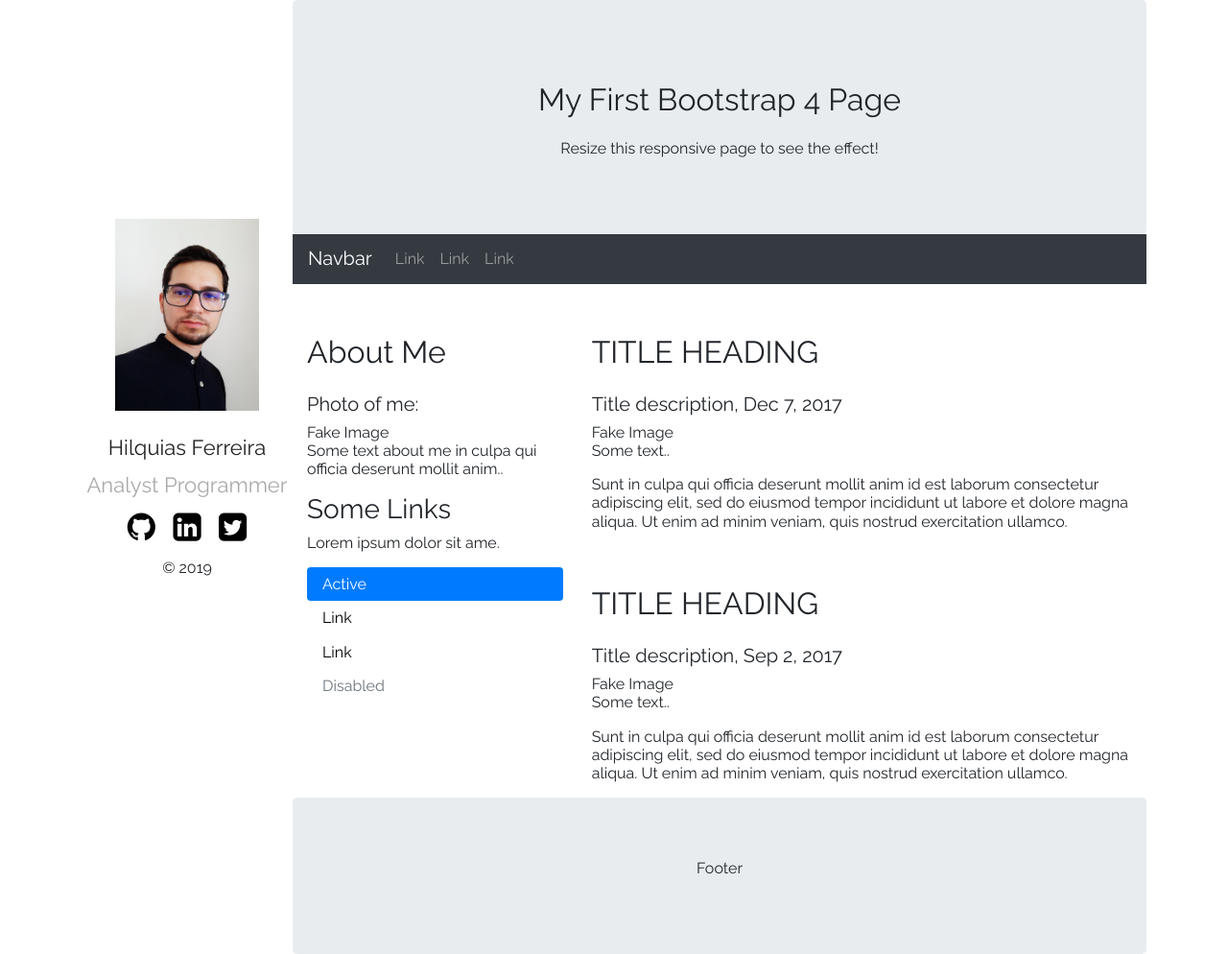
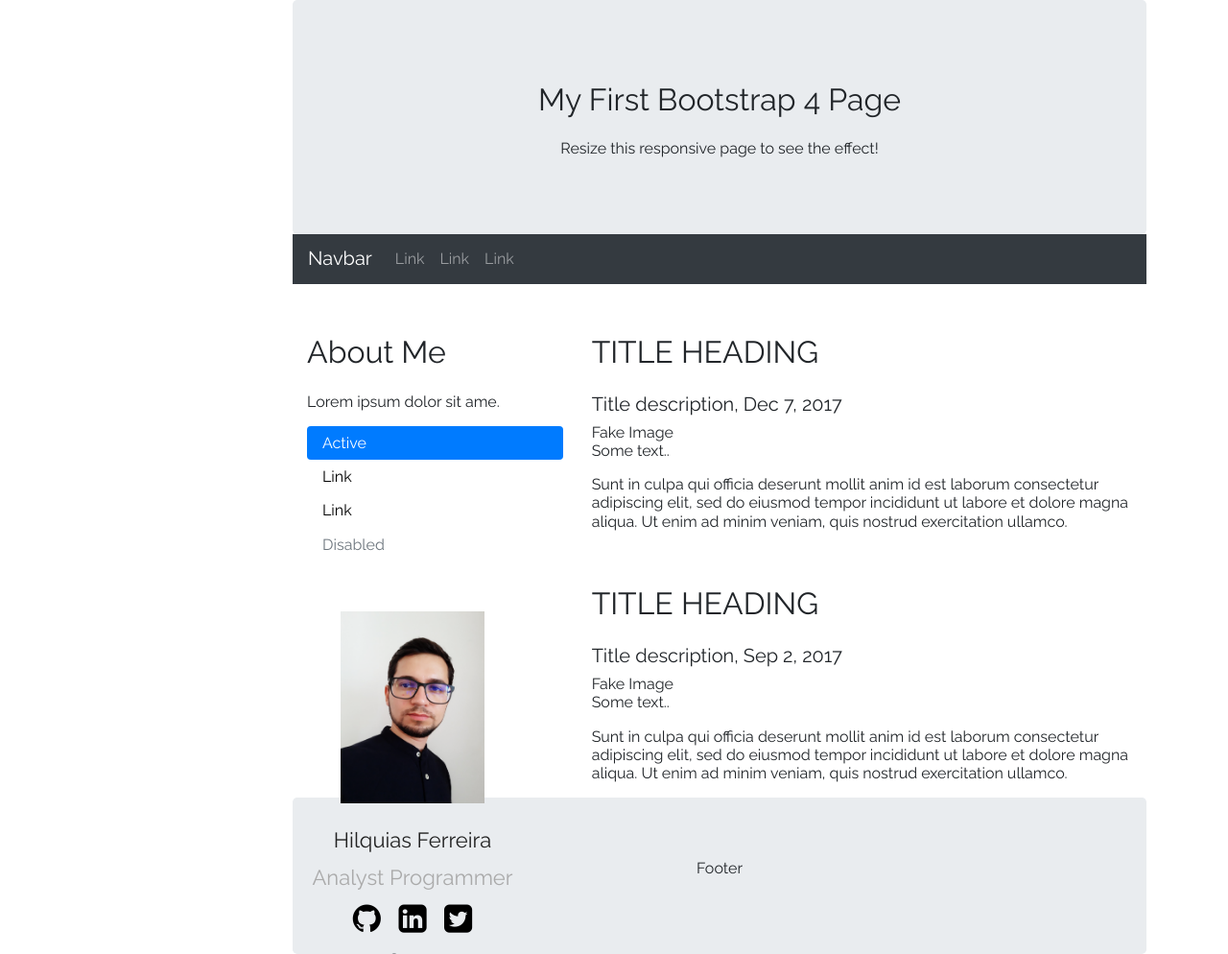
Before and after one commit to hilquiasferreira/hilquiasferreira.github.io, a Jekyll site: the page built from index.md, in a window 1280 px wide and 994 px high. Shown: the whole window at 96% size. Built offline with Jekyll 4.4.1, drawn with Linux system fonts in a browser that asks for light colours.

Commit message:
homefile

```diff
--- a/_layouts/default.html
+++ b/_layouts/default.html
@@ -5,17 +5,6 @@
 </head>
 <body>
 	<main class="container">
-		<section class="about">
-			<img src="{{ "/assets/portfolio.png" | relative_url }}" alt="{{ site.plainwhite.name }}">
-			<h2>{{ site.plainwhite.name }}</h2>
-			<p class="tagline">{{ site.plainwhite.tagline }}</p>
-			<ul class="social">
-				<a href="https://github.com/{{ site.plainwhite.social_links.github }}"><li><i class="icon-github-circled"></i></li></a>
-				<a href="https://linkedin.com/{{ site.plainwhite.social_links.linkedIn }}"><li><i class="icon-linkedin-squared"></i></li></a>
-				<a href="https://twitter.com/{{ site.plainwhite.social_links.twitter }}"><li><i class="icon-twitter-squared"></i></li></a>
-			</ul>
-			<p>&copy; 2019</p>
-		</section>
 		<section class="content">
 			{{ content }}
 		</section>
--- a/_layouts/home.html
+++ b/_layouts/home.html
@@ -31,10 +31,18 @@ layout: default
 	<div class="row">
 		<div class="col-sm-4">
 			<h2>About Me</h2>
-			<h5>Photo of me:</h5>
-			<div class="fakeimg">Fake Image</div>
-			<p>Some text about me in culpa qui officia deserunt mollit anim..</p>
-			<h3>Some Links</h3>
+
+			<section class="about">
+				<img src="{{ "/assets/portfolio.png" | relative_url }}" alt="{{ site.plainwhite.name }}">
+				<h2>{{ site.plainwhite.name }}</h2>
+				<p class="tagline">{{ site.plainwhite.tagline }}</p>
+				<ul class="social">
+					<a href="https://github.com/{{ site.plainwhite.social_links.github }}"><li><i class="icon-github-circled"></i></li></a>
+					<a href="https://linkedin.com/{{ site.plainwhite.social_links.linkedIn }}"><li><i class="icon-linkedin-squared"></i></li></a>
+					<a href="https://twitter.com/{{ site.plainwhite.social_links.twitter }}"><li><i class="icon-twitter-squared"></i></li></a>
+				</ul>
+				<p>&copy; 2019</p>
+			</section>
 			<p>Lorem ipsum dolor sit ame.</p>
 			<ul class="nav nav-pills flex-column">
 				<li class="nav-item">
@@ -57,13 +65,17 @@ layout: default
 			<h5>Title description, Dec 7, 2017</h5>
 			<div class="fakeimg">Fake Image</div>
 			<p>Some text..</p>
-			<p>Sunt in culpa qui officia deserunt mollit anim id est laborum consectetur adipiscing elit, sed do eiusmod tempor incididunt ut labore et dolore magna aliqua. Ut enim ad minim veniam, quis nostrud exercitation ullamco.</p>
+			<p>Sunt in culpa qui officia deserunt mollit anim id est laborum consectetur adipiscing elit, sed do eiusmod
+				tempor incididunt ut labore et dolore magna aliqua. Ut enim ad minim veniam, quis nostrud exercitation
+				ullamco.</p>
 			<br>
 			<h2>TITLE HEADING</h2>
 			<h5>Title description, Sep 2, 2017</h5>
 			<div class="fakeimg">Fake Image</div>
 			<p>Some text..</p>
-			<p>Sunt in culpa qui officia deserunt mollit anim id est laborum consectetur adipiscing elit, sed do eiusmod tempor incididunt ut labore et dolore magna aliqua. Ut enim ad minim veniam, quis nostrud exercitation ullamco.</p>
+			<p>Sunt in culpa qui officia deserunt mollit anim id est laborum consectetur adipiscing elit, sed do eiusmod
+				tempor incididunt ut labore et dolore magna aliqua. Ut enim ad minim veniam, quis nostrud exercitation
+				ullamco.</p>
 		</div>
 	</div>
 </div>
```
Lines whose indentation alone changed are shown as unchanged.
